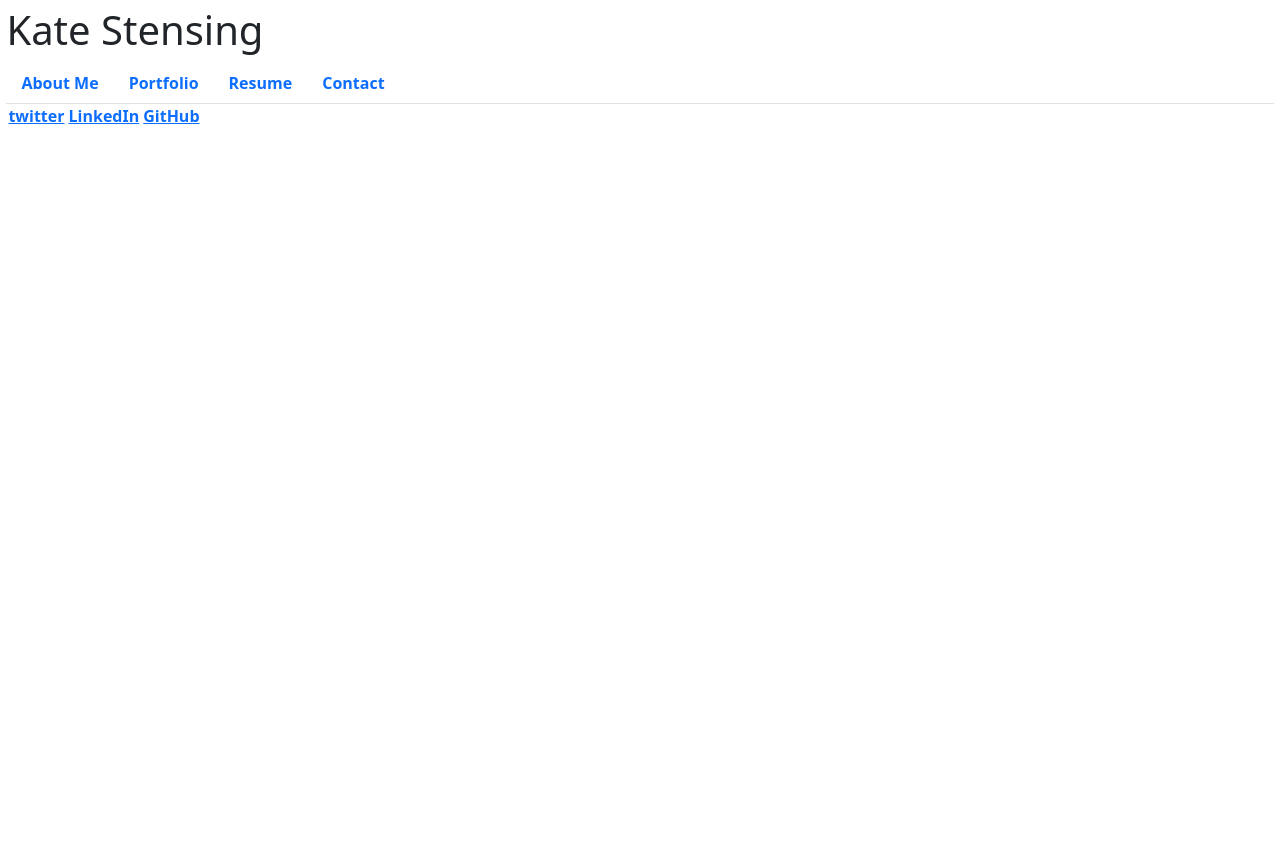
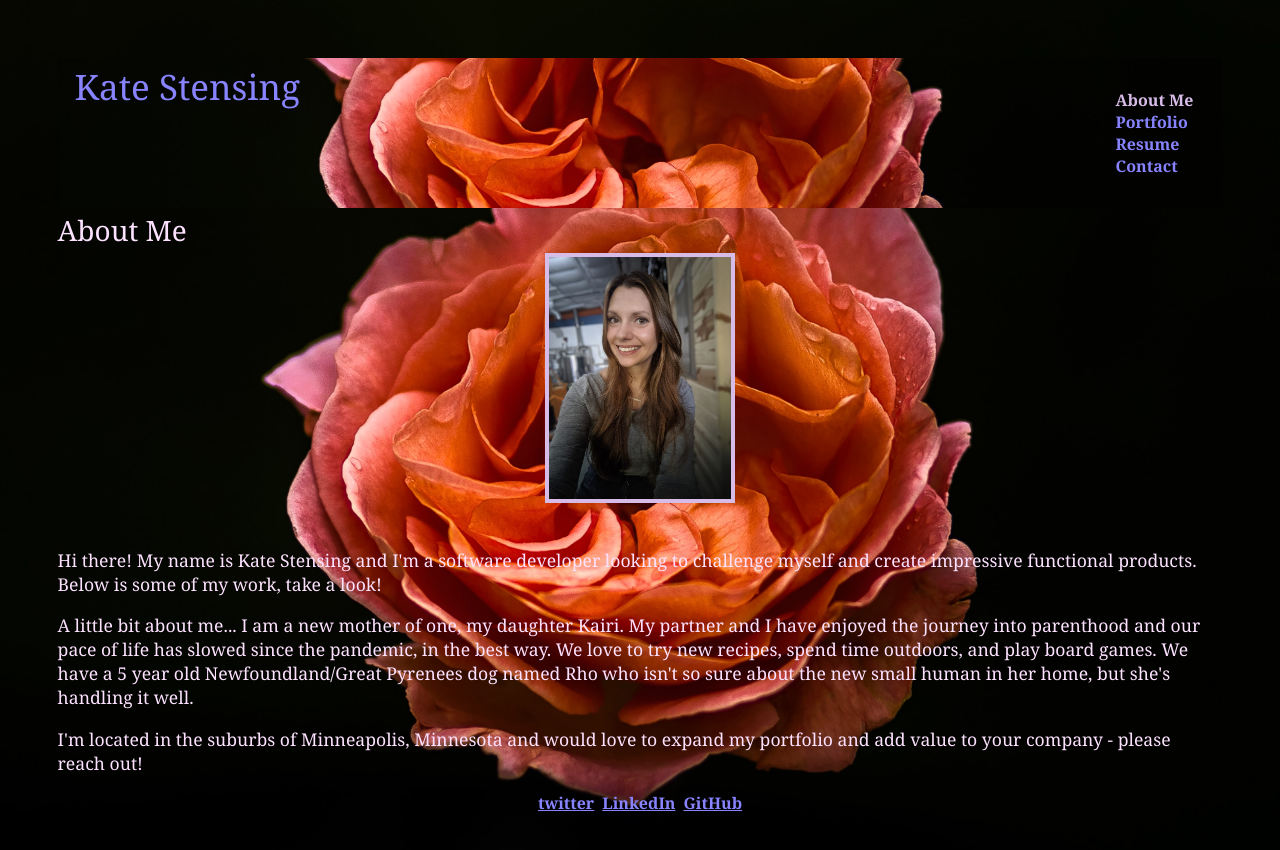
Before and after one commit to kstensing/professional-portfolio, a React (Create React App) app: page / in a window 1280 px wide. Shown: the top 850 px of the page. Before the commit the page ends 800 px from the top, so only its background shows below. Built offline with nearby package versions, Linux system fonts and the light colour scheme.

Commit message:
added styling to app

```diff
--- a/package.json
+++ b/package.json
@@ -6,7 +6,6 @@
     "@testing-library/jest-dom": "^5.16.4",
     "@testing-library/react": "^11.1.0",
     "@testing-library/user-event": "^13.5.0",
-    "bootstrap": "^5.1.3",
     "react": "17.0.2",
     "react-dom": "17.0.2",
     "react-scripts": "5.0.1",
--- a/src/App.js
+++ b/src/App.js
@@ -7,7 +7,7 @@ import Footer from "./components/Footer";
 
 
 function App() {
-    const [currentPage, setCurrentPage] = useState('Home');
+    const [currentPage, setCurrentPage] = useState('About');
     const handlePageChange = (page) => setCurrentPage(page);
 
    return (
--- a/src/components/Footer.js
+++ b/src/components/Footer.js
@@ -2,7 +2,7 @@ import React from 'react';
 
 export default function Footer() {
   return (
-    <div>
+    <div className='footer'>
             <a href="https://twitter.com/StensingK" target="_blank" rel="noopener noreferrer">twitter</a>
             <a href="http://www.linkedin.com/in/katherine-stensing-b9291930" target="_blank"
                 rel="noopener noreferrer">LinkedIn</a>
--- a/src/components/Header.js
+++ b/src/components/Header.js
@@ -6,7 +6,7 @@ export default function Header({ handlePageChange, currentPage }) {
 
   return (
 
-    <div>
+    <div className='header'>
       <h1>Kate Stensing</h1>
       <Nav currentPage={currentPage} handlePageChange={handlePageChange} />
     </div>
--- a/src/components/Project.js
+++ b/src/components/Project.js
@@ -42,12 +42,13 @@ const Project = ({ index }) => {
   ];
 
   return (
-      <div className="card mx-auto mb-3">
+      <div className="card">
 
           <h1 className='card-title'>{projects[index].title}</h1>
-          <a className='card-link' href={projects[index].linkApplication} >{projects[index].title}</a>
+          <p><a className='card-link' href={projects[index].linkApplication} >{projects[index].title}</a></p>
+
           <a className='card-link' href={projects[index].linkRepo}>Github Repository</a>
-          <img className='card-img-center screenshot mx-1'
+          <img className='screenshot'
           src={require(`../assets/${projects[index].image}.jpg`)}
           alt={projects[index].image}
 
--- a/src/index.css
+++ b/src/index.css
@@ -1,9 +1,3 @@
-main {
-	margin: 0 auto;
-	max-width: 90%;
-  padding: 50px 30px;
-}
-
 :root {
   --primary: #8884ff;
   --secondary: #E8CEE4;
@@ -23,7 +17,49 @@ body {
   padding: .5%;
   background: var(--dark);
   color: var(--light);
-  font-family: Georgia, 'Times New Roman', Times, serif
+  font-family: Georgia, 'Times New Roman', Times, serif;
+  font-weight: lighter;
+  background-image: url("../src/assets/orangeflower.jpg");
+  background-size: cover;
+  background-position: center;
+  background-attachment: fixed;
+}
+
+.header {
+  padding: 15px 25px;
+  width: 100%;
+  display: flex;
+  justify-content: space-between;
+  flex-wrap: wrap;
+  position: -webkit-sticky;
+  position: sticky;
+  background-image: url("../src/assets/orangeflower.jpg");
+  background-size: cover;
+  background-position: center;
+  background-attachment: fixed;
+  top: 0;
+  z-index: 9999;
+}
+
+.header h1 {
+  font-size: 35px;
+  color: var(--primary);
+  margin: -8px;
+}
+
+.header a:hover {
+  margin: 10px 0px;
+  color: var(--tertiary);
+  text-decoration: none;
+
+}
+
+.active {
+  color: var(--tertiary);
+}
+
+.nav-link {
+  text-decoration: none;
 }
 
 h1,
@@ -38,27 +74,7 @@ h6 {
 }
 
 h1 {
-  font-size: 2.25rem;
-}
-
-h2 {
-  font-size: 2rem;
-}
-
-h3 {
   font-size: 1.75rem;
-}
-
-h4 {
-  font-size: 1.5rem;
-}
-
-h5 {
-  font-size: 1.25rem;
-}
-
-h6 {
-  font-size: 1rem;
 }
 
 p {
@@ -66,25 +82,7 @@ p {
   margin-top: 0;
 }
 
-a {
-  color: var(--tertiary);
-  text-decoration: none;
-  font-weight: bold;
-}
-
-a:hover {
-  text-decoration: underline;
-}
-
-header {
-  background: var(--dark);
-}
-
-header a {
-  color: var(--light);
-}
-
-footer {
+.footer {
   text-align: center;
 }
 
@@ -102,15 +100,6 @@ button {
 
 button:hover {
   opacity: .8;
-}
-
-/* button[disabled] {
-  cursor: default;
-  opacity: .8;
-} */
-
-span[role="img"] {
-  cursor: default;
 }
 
 form {
@@ -140,14 +129,6 @@ li {
   list-style: none;
 }
 
-nav a:hover {
-  text-decoration: none;
-}
-
- nav li {
-  cursor: pointer;
-}
-
 textarea {
 	width: 600px;
 	height: 120px;
@@ -162,24 +143,6 @@ textarea {
   margin-right: auto;
 }
 
-.flex-row {
-  display: flex;
-  flex-wrap: wrap;
-}
-
-.space-between {
-  justify-content: space-between;
-}
-
-.flex-end {
-  justify-content: flex-end;
-}
-
-/* .mx-1 {
-  margin-right: var(--spacing-one);
-  margin-left: var(--spacing-one);
-} */
-
 .card {
   width: 30%;
   text-align: center;
@@ -190,6 +153,11 @@ textarea {
   height: 250px;
   margin-bottom: 30px;
   cursor: pointer;
+  display: block;
+  border: solid 4px var(--tertiary);
+  margin: 0 auto 45px auto;
+  max-height: 600px;
+  max-width: 675px;
 }
 
 button {
@@ -208,14 +176,15 @@ a {
 	border-radius: 5px;
 	color: var(--primary);
 	font-weight: 600;
-	padding: 2px 4px;
-	margin-left: -2px;
-	margin-right: -2px;
-
+	padding: 6px 4px;
 }
 
-.navActive {
-  color: var(--secondary);
+a:hover {
+  text-decoration: underline;
+}
+
+a:active {
+  text-decoration: underline;
 }
 
 @media screen and (max-width: 1200px) {
--- a/src/index.js
+++ b/src/index.js
@@ -1,7 +1,6 @@
 import React from 'react';
 import ReactDOM from 'react-dom';
 import './index.css';
-import 'bootstrap/dist/css/bootstrap.min.css';
 import App from './App';
 import reportWebVitals from './reportWebVitals';
 
```
Also changed, not shown: 1 other file (tests, documents, lock files or other folders).
